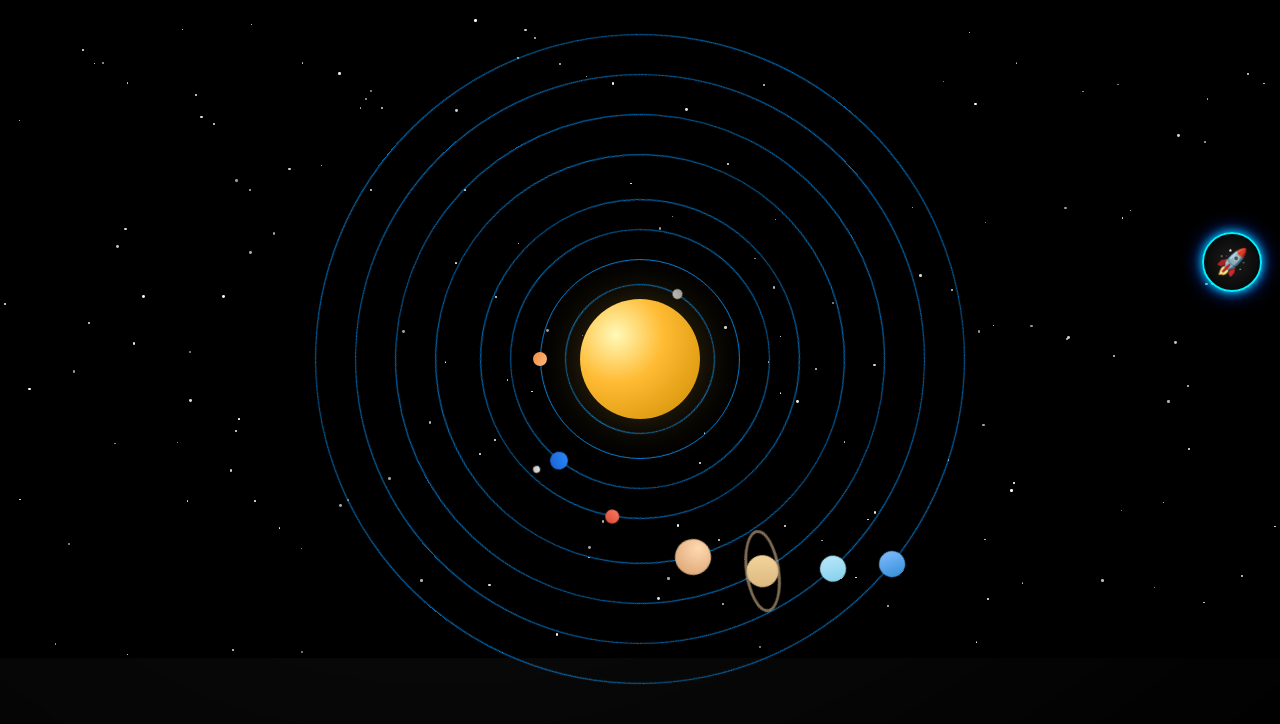
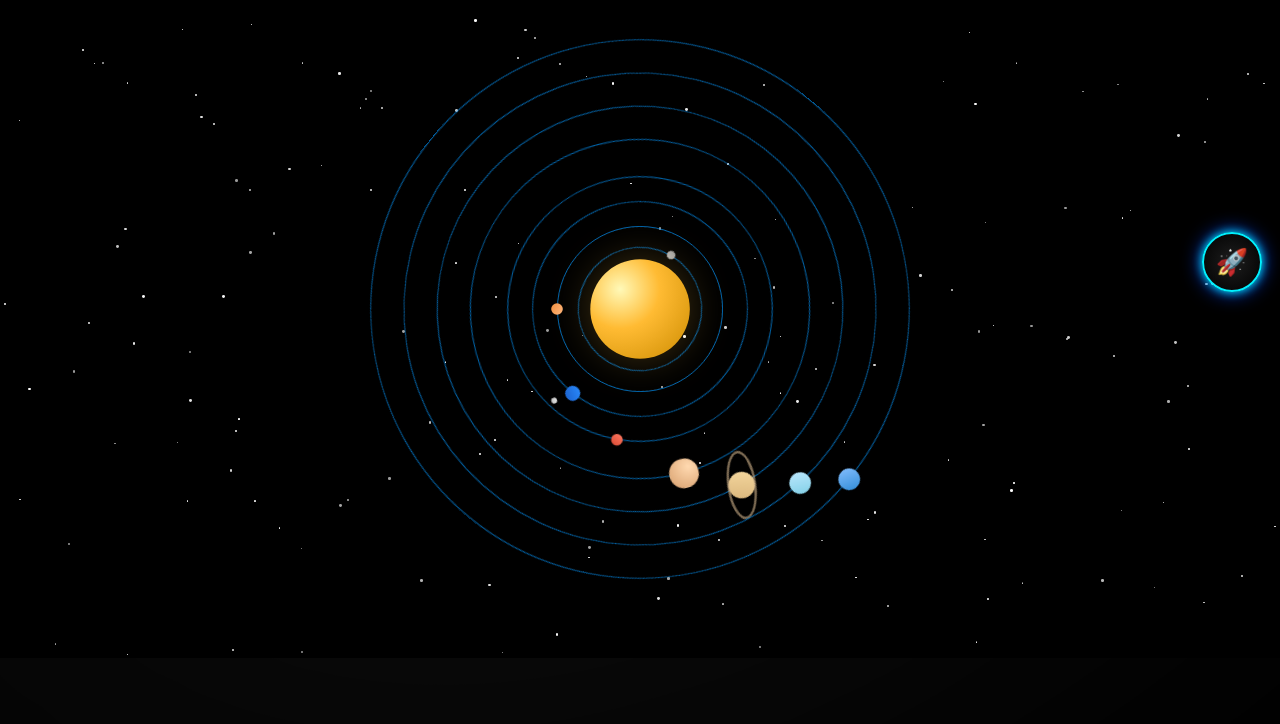
Before and after one commit to adi0508/Solar-System-Chatbot, a plain HTML site: page index.html in a window 1280 px wide. Shown: the part 142-866 px from the top of the page. After the commit the page ends 837 px from the top, so only its background shows below. Drawn offline with Linux system fonts and the light colour scheme.

Commit message:
Add files via upload

```diff
--- a/style.css
+++ b/style.css
@@ -6,6 +6,12 @@ body {
   background: radial-gradient(circle at center, #000010, #000000 90%);
   color: white;
   font-family: Arial, sans-serif;
+}
+
+.solar-system {
+  transform: scale(0.83);   /* shrink to 70% of original */
+  transform-origin: center; /* scale relative to top */
+  margin-top: -50px; /* lift it upward a bit */
 }
 
 /* Project Header Styling */
```
